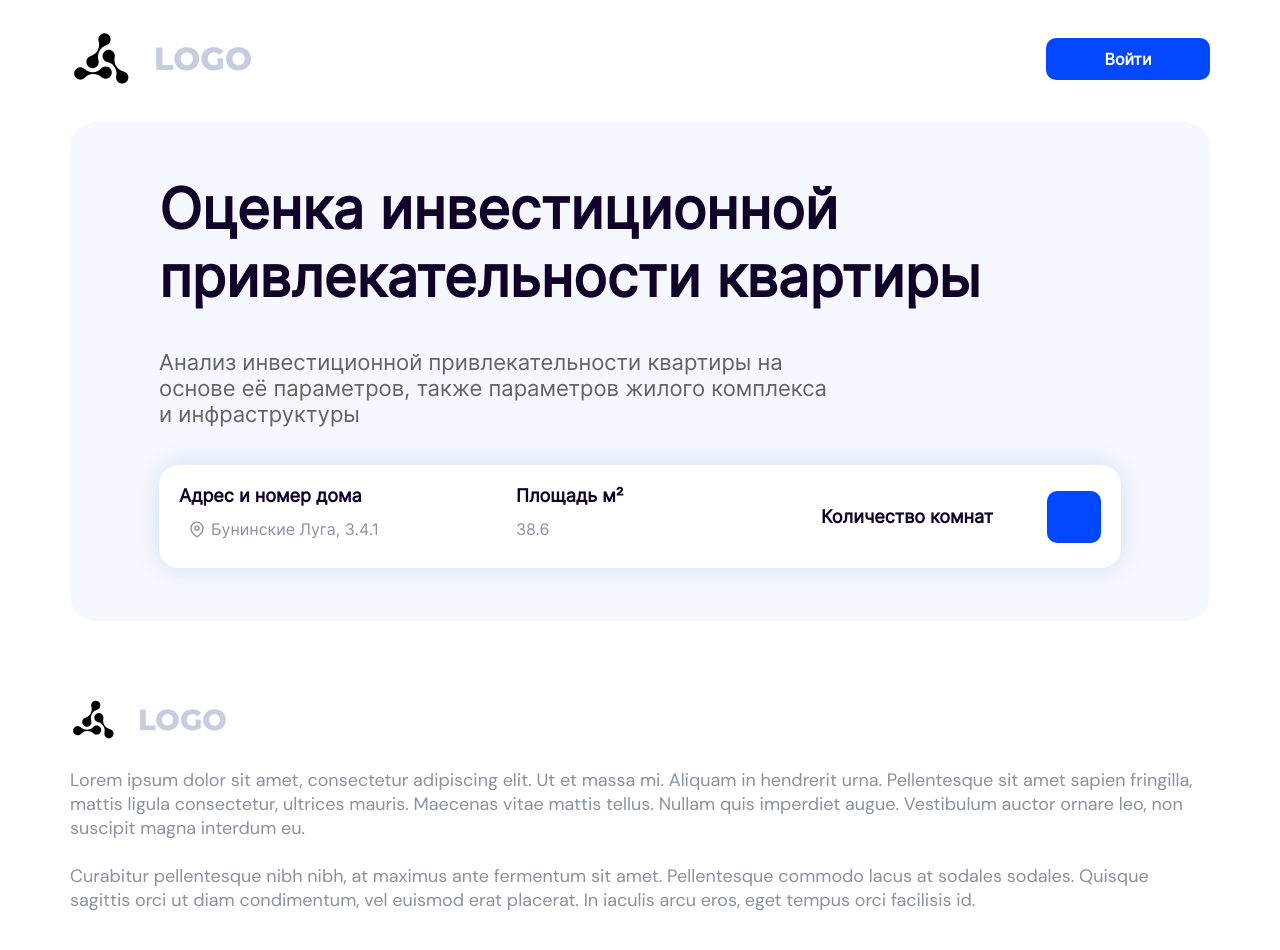
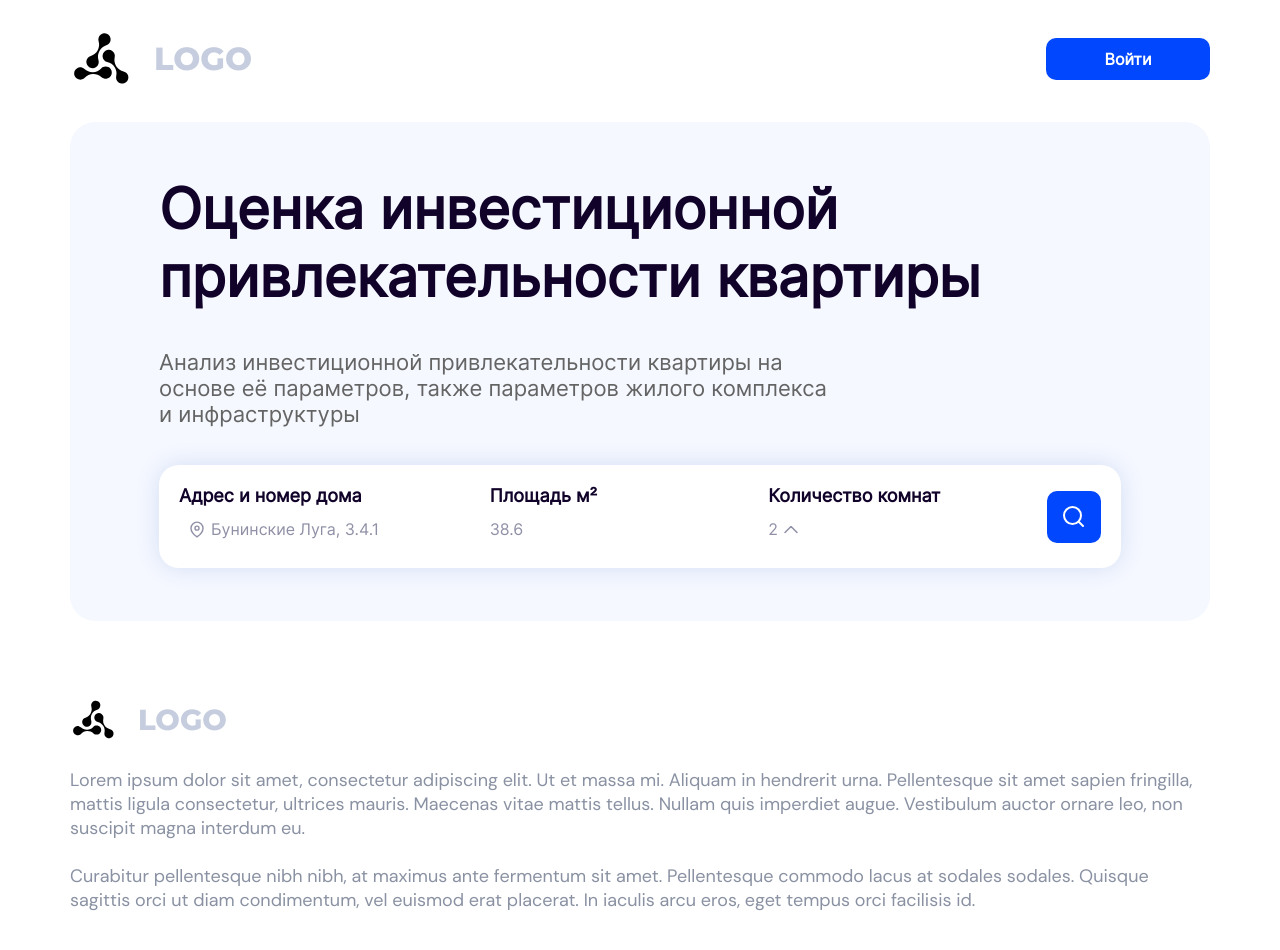
Before and after one commit to LevanovaElena/dvigus-test-task, a React (Create React App) app: page / in a window 1280 px wide. Shown: the top 950 px of the page. Built offline with nearby package versions, Linux system fonts and the light colour scheme.

Commit message:
finished banner

```diff
--- a/src/components/button/button.component.tsx
+++ b/src/components/button/button.component.tsx
@@ -4,10 +4,11 @@ type ButtonProps = {
     type?: 'success';
     caption: string;
     size?:'sm'|'md'|'lg';
+    icon?:'search';
 }
-export const Button = ({type = 'success', caption, size='md'}: ButtonProps): React.JSX.Element => {
+export const Button = ({type = 'success', caption, size='md',icon}: ButtonProps): React.JSX.Element => {
     return (
-        <button className={`button ${type ? 'button-' + type : ''} ${size ? 'button-' + size : ''}`}>
+        <button className={`button ${type ? 'button-' + type : ''} ${size ? 'button-' + size : ''} ${icon?'button-icon-'+icon:""}`}>
             {caption}
         </button>
     );
--- /dev/null
+++ b/src/components/input-dropdown/input-dropdown.component.tsx
@@ -0,0 +1,33 @@
+import React, {useState} from "react";
+
+type FieldFilterProps = {
+    value?: string;
+    readonly?: boolean;
+    label?: string;
+    list?: string[];
+}
+export const InputDropdown = ({value = '', readonly = true, label = '', list = []}: FieldFilterProps): React.JSX.Element => {
+    const [isOpened, setIsOpened] = useState(false);
+    const [selectedValue, setSelectedValue] = useState(value);
+    return (
+        <div className="input-field">
+            <label className="input-field__label" htmlFor="text">{label}</label>
+
+            <div className={`input-field__icon input-field__icon_arrow ${isOpened ? '' : 'opened'}`}
+                 onClick={() => setIsOpened(prevState => !prevState)}>
+                <input className="input-field__input input-field__input_dropdown" type="text" placeholder="" value={selectedValue}
+                       readOnly={readonly}/>
+                {isOpened ? (
+                    <ul className='input-field__dropdown'>
+                        {list?.map((item,index)=>(
+                            <li  key={index} onClick={()=>setSelectedValue(item)}>
+                                {item}
+                            </li>
+                        ))}
+                    </ul>) : ''
+                }
+
+            </div>
+        </div>
+    )
+}
--- a/src/components/option-filters-flat/option-filters-flat.component.tsx
+++ b/src/components/option-filters-flat/option-filters-flat.component.tsx
@@ -2,6 +2,7 @@ import React from "react";
 import {FieldFilter} from "../filter-field/filter-field.component";
 import {Button} from "../button/button.component";
 import {InputField} from "../input/input.component";
+import {InputDropdown} from "../input-dropdown/input-dropdown.component";
 
 type OptionFiltersFlatProps = {
     flat?: string;
@@ -16,9 +17,9 @@ export const OptionFiltersFlat = ({flat,}: OptionFiltersFlatProps): React.JSX.El
                 <InputField  label={''} value={'38.6'}/>
             </FieldFilter>
             <FieldFilter caption={'Количество комнат'}>
-                <></>
+                <InputDropdown value={'2'} list={['1','2','3','4']}/>
             </FieldFilter>
-            <Button caption={''} size={'sm'}/>
+            <Button caption={''} size={'sm'} icon='search'/>
         </section>
     );
 }
--- a/src/styles/_button.scss
+++ b/src/styles/_button.scss
@@ -6,6 +6,9 @@
   padding: 13px 24px;
   max-height: 52px;
  &.button-success{
+    background-color: $blue;
+  }
+  &.button-success{
     background-color: $blue;
   }
   &.button-sm{
@@ -18,4 +21,9 @@
   &.button-lg{
     min-width: 483px ;
   }
+  &.button-icon-search{
+    background-image: url("../assets/images/icons/search.svg");
+    background-repeat:  no-repeat;
+    background-position: center;
+  }
 }
--- a/src/styles/_input.scss
+++ b/src/styles/_input.scss
@@ -9,19 +9,6 @@
   .input-field__icon {
     position: relative;
 
-    &.input-field__icon_place::before {
-      width: 1rem;
-      background-image: url("../assets/images/icons/place.svg");
-      background-repeat: no-repeat;
-      background-position: center;
-    }
-
-    &.input-field__icon_none {
-      .input-field__input{
-        padding-left:0 !important;
-      }
-    }
-
     &::before {
       content: '';
       position: absolute;
@@ -32,6 +19,37 @@
       top: 50%;
       transform: translateY(-50%);
     }
+
+    &.input-field__icon_place::before {
+      width: 1rem;
+      background-image: url("../assets/images/icons/place.svg");
+      background-repeat: no-repeat;
+      background-position: center;
+
+    }
+
+    &.input-field__icon_none {
+      .input-field__input {
+        padding-left: 0 !important;
+      }
+    }
+
+    &.input-field__icon_arrow::before {
+      width: 1rem;
+      background-image: url("../assets/images/icons/arrow-down.svg");
+      background-repeat: no-repeat;
+      background-position: center;
+      right: 0;
+      top: 50%;
+      height: 19px;
+      margin-left: 5px;
+      cursor: pointer;
+    }
+
+    &.input-field__icon_arrow.opened::before {
+      background-image: url("../assets/images/icons/arrow-up.svg");
+    }
+
   }
 
   .input-field__input {
@@ -54,6 +72,29 @@
       background-color: transparent;
       opacity: 1;
     }
+
+    &.input-field__input_dropdown {
+      padding-left: 0;
+    }
   }
 
+  .input-field__dropdown {
+    position: absolute;
+    top: 30px;
+    left: -10px;
+    border: $gray-400 1px solid;
+    box-shadow: 0 0 25px 0 rgba(20, 65, 181, 0.14);
+    border-radius: 15px;
+    background-color: $white;
+    padding: 5px 0;
+
+
+    li {
+      padding: 5px 20px;
+      cursor: pointer;
+      &:hover{
+        background-color: $gray-400;
+      }
+    }
+  }
 }
```
Also changed, not shown: src/assets/images/icons/arrow-up.svg (added), src/assets/images/icons/search.svg (added).
